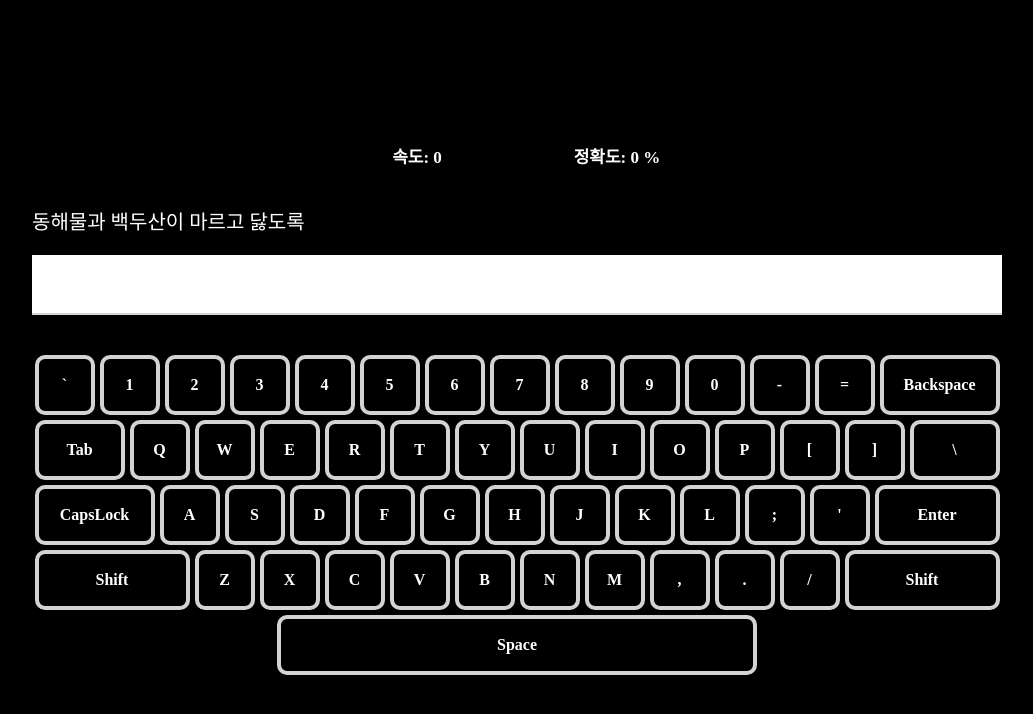
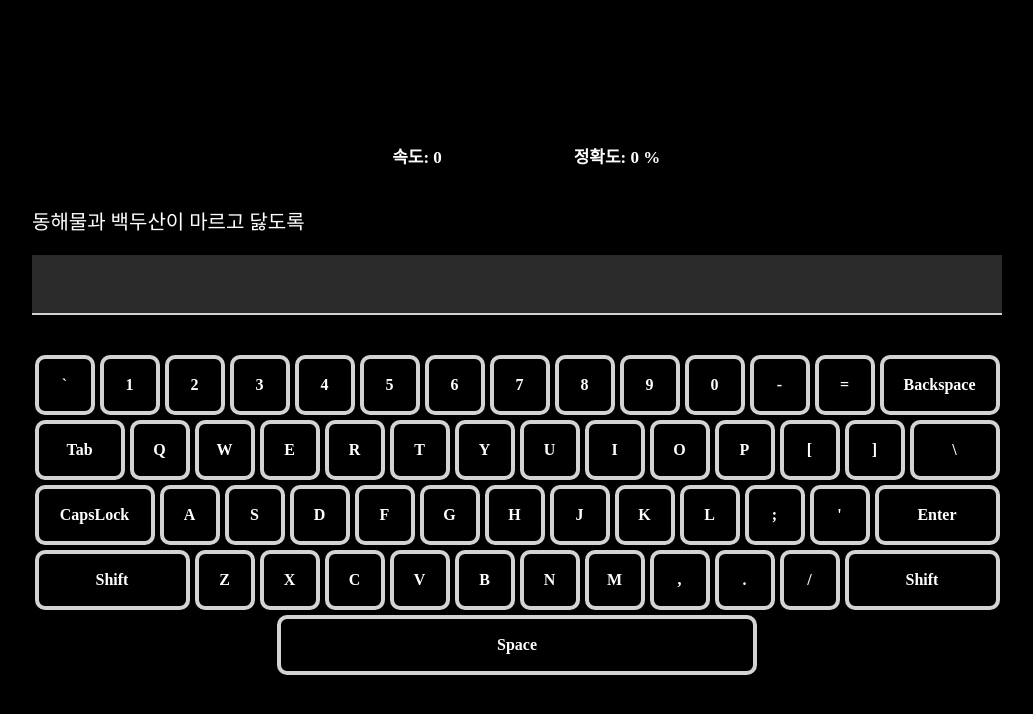
Before and after one commit to kyw0716/typing-master, a Next.js app: page / in a window 1280 px wide. Shown: the top 714 px of the page, without its empty margins (123-1156 px from the left). Built offline with nearby package versions, Linux system fonts and the light colour scheme.

Commit message:
feat: 입력창 배경 색 흰색으로 나오는 오류 수정

```diff
--- a/src/components/feature/SentenceTyping/index.tsx
+++ b/src/components/feature/SentenceTyping/index.tsx
@@ -23,6 +23,8 @@ const Style = {
     border: none;
     border-bottom: 2px solid lightgrey;
     font-size: 20px;
+    background-color: #2a2a2a;
+    color: lightgrey;
   `,
   ResultWrapper: styled.div`
     width: 100vw;
```
